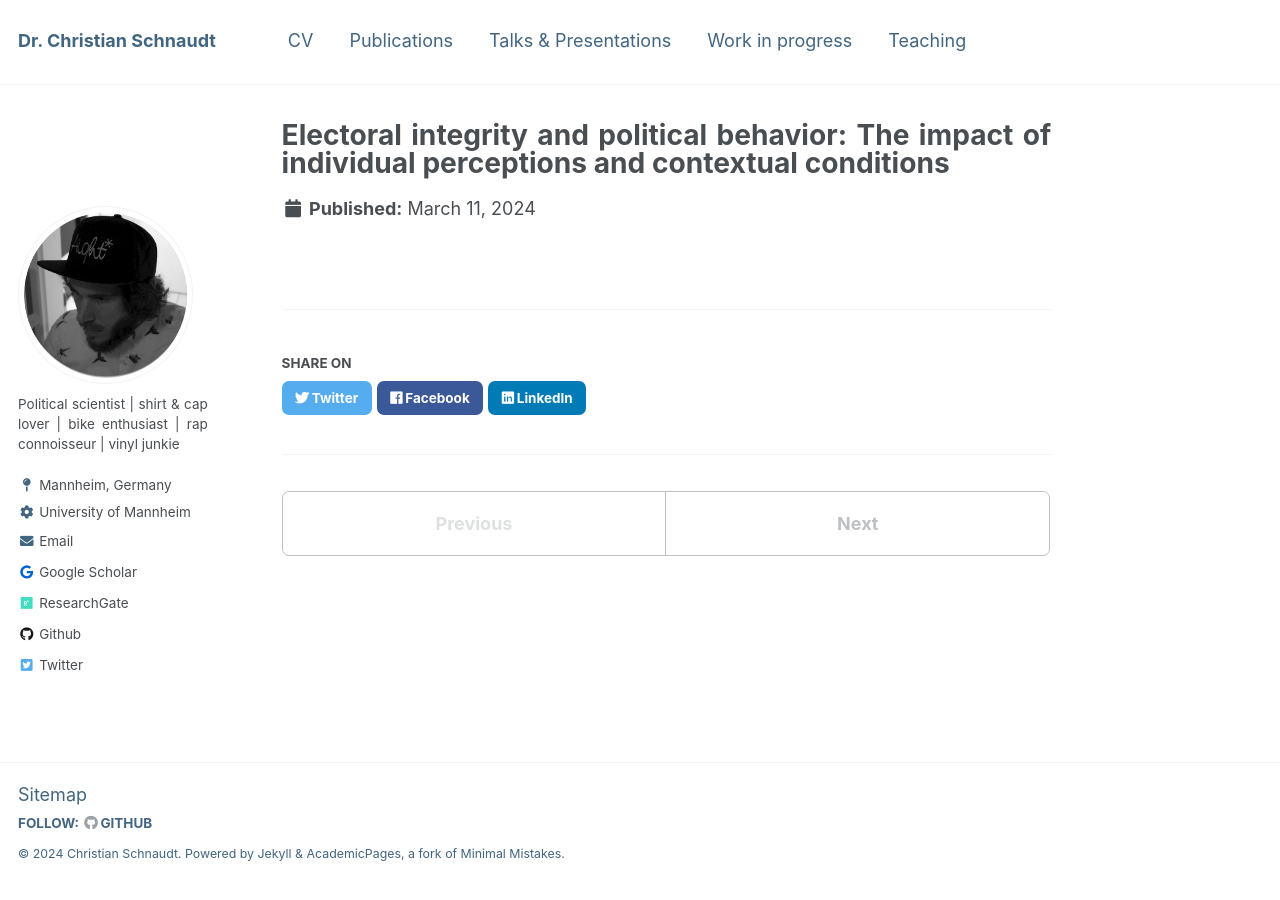
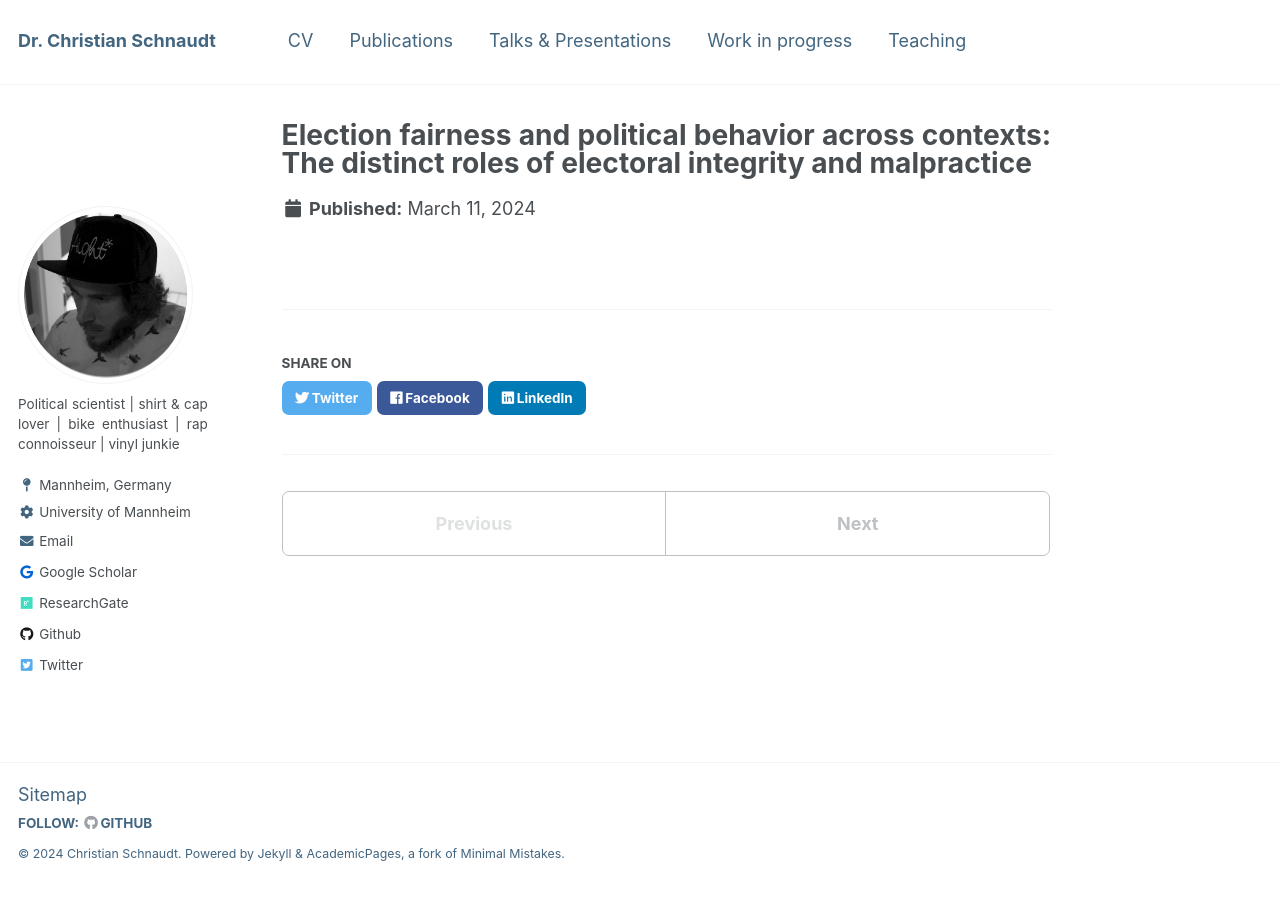
Before and after one commit to cschnaudt/cschnaudt.github.io, a Jekyll site: the page built from _workinprogress/20211201_EIP_behavior.md, in a window 1280 px wide. Built offline with Jekyll 4.4.1, drawn with Linux system fonts in a browser that asks for light colours.

Commit message:
Update 20211201_EIP_behavior.md

```diff
--- a/_workinprogress/20211201_EIP_behavior.md
+++ b/_workinprogress/20211201_EIP_behavior.md
@@ -1,5 +1,5 @@
 ---
-title: "Electoral integrity and political behavior: The impact of individual perceptions and contextual conditions"
+title: "Election fairness and political behavior across contexts: The distinct roles of electoral integrity and malpractice"
 excerpt:
 
 collection: workinprogress
```
